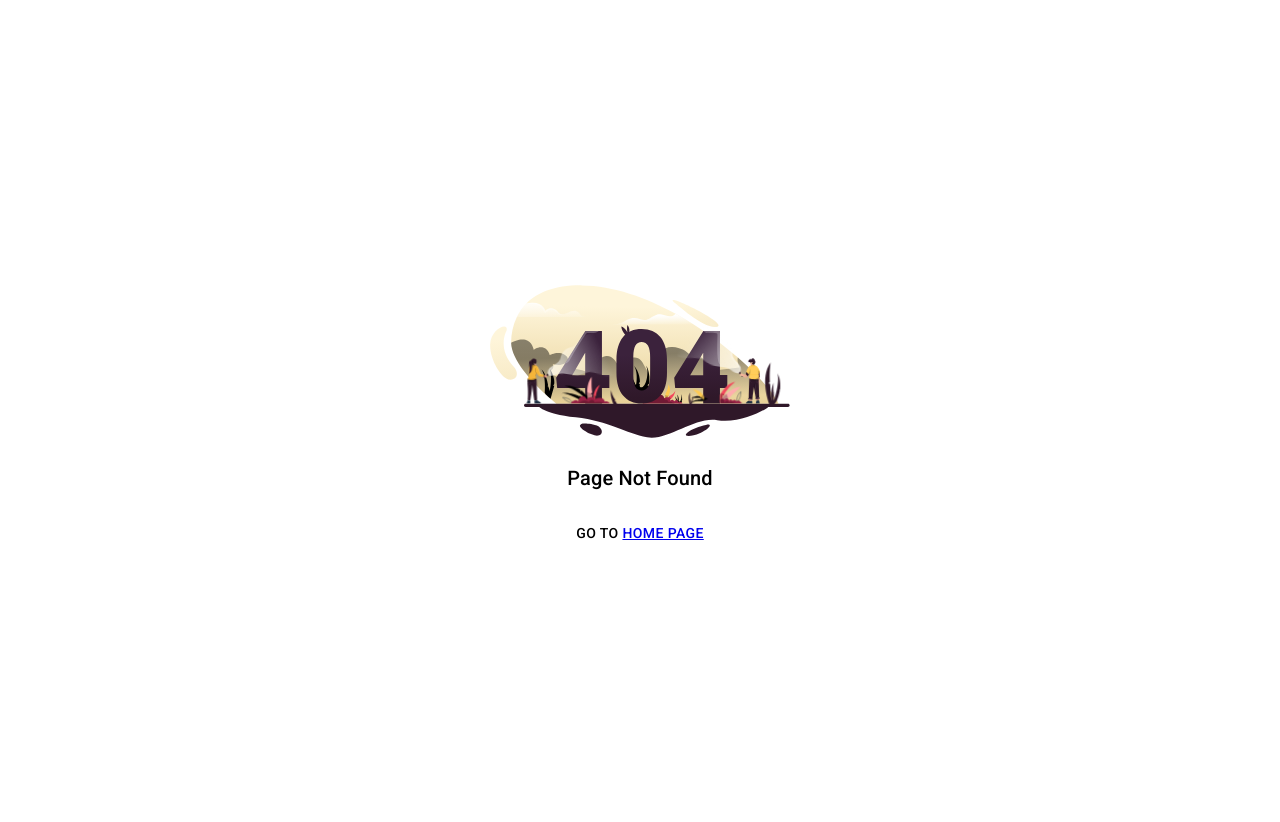
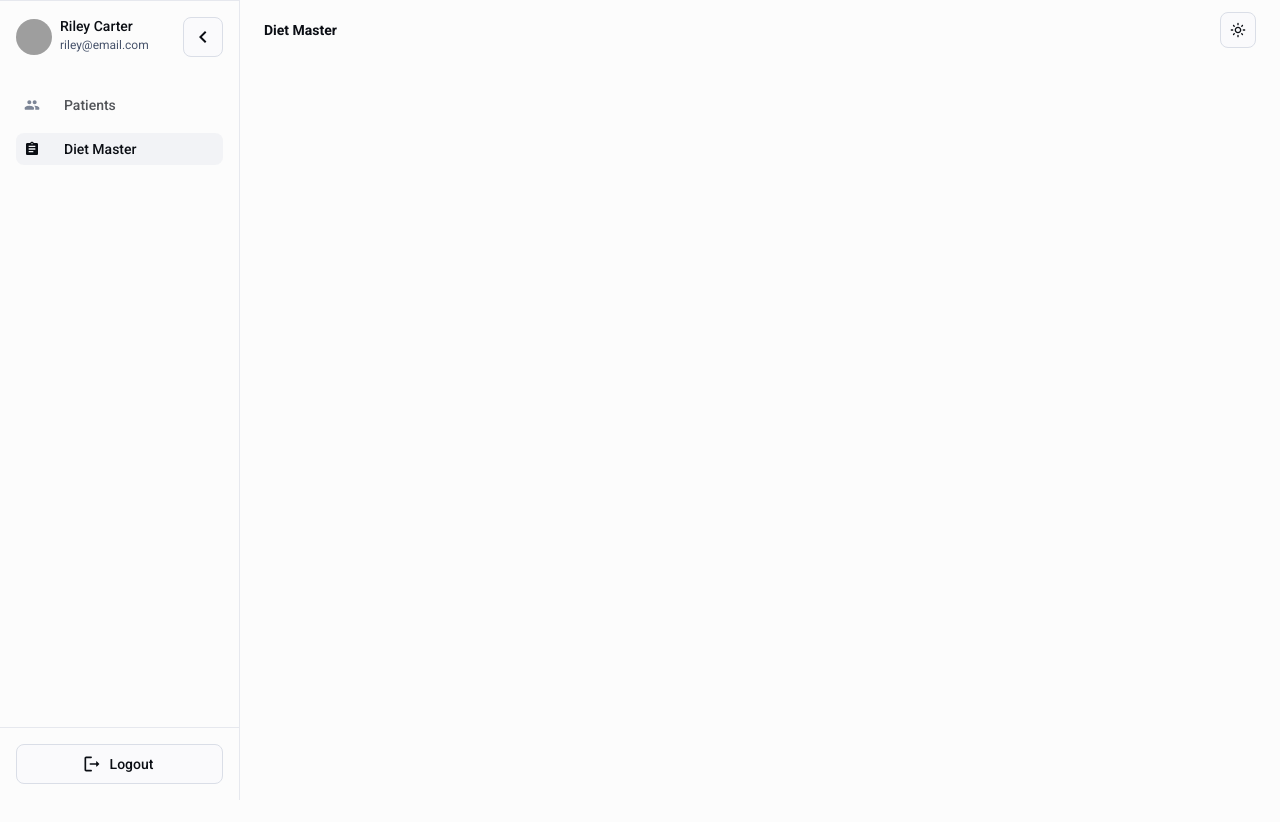
Before and after one commit to ps8847/dietify, a React (Create React App) app: page /diet-master in a window 1280 px wide. Before the commit this address had no page. Shown: the top 822 px of the page. After the commit the page ends 800 px from the top, so only its background shows below. Built offline with nearby package versions, Linux system fonts and the light colour scheme; grey boxes are pictures that could not be loaded.

Commit message:
added diet plan

```diff
--- /dev/null
+++ b/src/Pages/Components/Layout.js
@@ -0,0 +1,55 @@
+import React from 'react';
+import { Outlet } from 'react-router-dom'; // Import Outlet for nested routes
+import CssBaseline from '@mui/material/CssBaseline';
+import Box from '@mui/material/Box';
+import Stack from '@mui/material/Stack';
+import SideMenu from './SideMenu'; // Common Sidebar
+import AppNavbar from './AppNavbar'; // Common Navbar
+import Header from './Header'; // Common Header
+import AppTheme from "../../Theme/shared-theme/AppTheme";
+import {
+  chartsCustomizations,
+  dataGridCustomizations,
+  treeViewCustomizations,
+} from './DashboardComponents/theme/customizations';
+
+const xThemeComponents = {
+  ...chartsCustomizations,
+  ...dataGridCustomizations,
+  ...treeViewCustomizations,
+};
+
+export default function Layout({ AppnavHeading, HeaderHeading }) {
+  return (
+    <AppTheme themeComponents={xThemeComponents}>
+      <CssBaseline enableColorScheme />
+      <Box sx={{ display: 'flex' }}>
+        <SideMenu />  {/* Sidebar remains common */}
+        <AppNavbar AppnavHeading={AppnavHeading} />  {/* Navbar remains common */}
+        <Box
+          component="main"
+          sx={(theme) => ({
+            flexGrow: 1,
+            backgroundColor: theme.vars
+              ? `rgba(${theme.vars.palette.background.defaultChannel} / 1)`
+              : theme.palette.background.default,
+            overflow: 'auto',
+          })}
+        >
+          <Stack
+            spacing={2}
+            sx={{
+              alignItems: 'center',
+              mx: 3,
+              pb: 10,
+              mt: { xs: 8, md: 0 },
+            }}
+          >
+            <Header HeaderHeading={HeaderHeading} />  {/* Header for the current page */}
+            <Outlet />  {/* Renders the nested components */}
+          </Stack>
+        </Box>
+      </Box>
+    </AppTheme>
+  );
+}
--- a/src/Pages/Components/MenuContent.js
+++ b/src/Pages/Components/MenuContent.js
@@ -2,37 +2,57 @@ import * as React from 'react';
 import List from '@mui/material/List';
 import ListItem from '@mui/material/ListItem';
 import ListItemButton from '@mui/material/ListItemButton';
-import ListItemIcon from '@mui/material/ListItemIcon';
 import ListItemText from '@mui/material/ListItemText';
 import Stack from '@mui/material/Stack';
 import PeopleRoundedIcon from '@mui/icons-material/PeopleRounded';
+import AssignmentIcon from '@mui/icons-material/Assignment';
 import { styled } from '@mui/material/styles';
+import { useNavigate, useLocation } from 'react-router-dom'; // Import useNavigate and useLocation
 
 // Define icon size adjustments based on open state
 const IconWrapper = styled('div')(({ open }) => ({
+  // minWidth: '40px',  // Ensure a minimum width for consistent spacing
+  display: 'flex',
+  justifyContent: open ? 'flex-start' : 'center',
   '& svg': {
-    fontSize: open ? 'default' : '32px', // Change the size here for collapsed
+    fontSize: open ? '24px' : '32px',  // Adjust size for collapsed view
+    transition: 'font-size 0.3s',  // Smooth transition between sizes
   },
 }));
 
 const mainListItems = [
-  { text: 'Patients', icon: <PeopleRoundedIcon /> },
+  { text: 'Patients', icon: <PeopleRoundedIcon />, route: '/patients' },
+  { text: 'Diet Master', icon: <AssignmentIcon />, route: '/diet-master' },
 ];
 
 export default function MenuContent({ open }) {
+  const navigate = useNavigate(); // Initialize navigate
+  const location = useLocation(); // Get the current location
+
+  const handleNavigation = (route) => {
+    navigate(route); // Navigate to the selected route
+  };
+
   return (
     <Stack sx={{ flexGrow: 1, p: 1, justifyContent: 'space-between' }}>
       <List dense>
         {mainListItems.map((item, index) => (
           <ListItem key={index} disablePadding>
-            <ListItemButton selected={index === 0} sx={{ display: 'flex' , alignItems : "center" , justifyContent:"center" }}>
-                <IconWrapper open={open} sx={{ display: 'flex' , alignItems : "center" , justifyContent:"center" }}>
-
-                  {item.icon}
-                </IconWrapper>
-              {/* <ListItemIcon>
-              </ListItemIcon> */}
-              {open && <ListItemText primary={item.text} />}
+            <ListItemButton
+              selected={location.pathname === item.route} // Highlight selected route
+              sx={{
+                display: 'flex',
+                alignItems: 'center',
+                padding: open ? '8px 16px' : '8px 8px',  // Adjust padding based on open state
+                justifyContent: open ? 'flex-start' : 'center',
+                marginBottom: '12px',  // Add margin between list items
+              }}
+              onClick={() => handleNavigation(item.route)} // Add click handler for navigation
+            >
+              <IconWrapper open={open}>
+                {item.icon}
+              </IconWrapper>
+              {open && <ListItemText primary={item.text} sx={{ ml: 2 }} />}  {/* Add margin between icon and text */}
             </ListItemButton>
           </ListItem>
         ))}
--- a/src/Pages/Components/SideMenuMobile.js
+++ b/src/Pages/Components/SideMenuMobile.js
@@ -8,7 +8,7 @@ import Stack from '@mui/material/Stack';
 import Typography from '@mui/material/Typography';
 import LogoutRoundedIcon from '@mui/icons-material/LogoutRounded';
 import NotificationsRoundedIcon from '@mui/icons-material/NotificationsRounded';
-
+import ColorModeIconDropdown from '../../Theme/shared-theme/ColorModeIconDropdown';
 import MenuButton from './MenuButton';
 import MenuContent from './MenuContent';
 import CardAlert from './CardAlert';
@@ -47,8 +47,8 @@ function SideMenuMobile({ open, toggleDrawer }) {
               Riley Carter
             </Typography>
           </Stack>
-          <MenuButton showBadge>
-            <NotificationsRoundedIcon />
+          <MenuButton>
+            <ColorModeIconDropdown />
           </MenuButton>
         </Stack>
         <Divider />
--- /dev/null
+++ b/src/Pages/DietsPage/Diet-Master.jsx
@@ -0,0 +1,10 @@
+import React from 'react'
+import Dashboard from '../Components/Dashboard'
+
+function DietMaster() {
+  return (
+    null
+  )
+}
+
+export default DietMaster
--- a/src/Pages/HomePage/Home-Page.jsx
+++ b/src/Pages/HomePage/Home-Page.jsx
@@ -1,7 +1,20 @@
-import React from 'react'
-import { Link } from 'react-router-dom'
+import React, { useEffect } from 'react'
+import { Link, useNavigate } from 'react-router-dom'
 
 function HomePage() {
+
+  let login = false;
+
+  let navigate  = useNavigate();
+
+  useEffect(() => {
+
+    if(login == false){
+      navigate("/auth/SignUp")
+    }
+
+  } , [])
+
   return (
     <>
     <h2>
--- a/src/Pages/PatientsPage/Components/MainGrid.js
+++ b/src/Pages/PatientsPage/Components/MainGrid.js
@@ -93,7 +93,7 @@ export default function MainGrid() {
     <Box sx={{ width: "100%", maxWidth: { sm: "100%", md: "1700px" } }}>
       {/* Add Patient Button */}
 
-      {
+      {/* {
         addPatients == false &&
       <Button
         variant="contained"
@@ -103,7 +103,7 @@ export default function MainGrid() {
       >
         Add Patient ( Popup)
       </Button>
-      }
+      } */}
 
       <Button
         variant="contained"
@@ -111,7 +111,7 @@ export default function MainGrid() {
         sx={{ mb: 2 }}
         onClick={() => setaddPatients(!addPatients)}
       >
-        {addPatients == false ? "Add Patient (Page)" : "View All Patients" }
+        {addPatients == false ? "Add Patient" : "View All Patients" }
       </Button>
 
       {/* Patient Form Modal */}
--- a/src/Pages/PatientsPage/Patient-Form.jsx
+++ b/src/Pages/PatientsPage/Patient-Form.jsx
@@ -172,7 +172,7 @@ export default function PatientFormPage() {
           sx={{ mt: 3 }}
         >
           <Button type="submit" variant="contained" color="primary">
-            Add Traveller
+            Add Patient
           </Button>
         </Stack>
       </form>
--- a/src/Pages/PatientsPage/Patient-Page.jsx
+++ b/src/Pages/PatientsPage/Patient-Page.jsx
@@ -4,7 +4,7 @@ import MainGrid from './Components/MainGrid'
 
 function PatientPage() {
   return (
-    <Dashboard AppnavHeading={"Patients"} HeaderHeading={"Patients"} MainGrid={<MainGrid />}/>
+    <MainGrid />
   )
 }
 
--- a/src/Pages/SignUpPage/Components/Signup/SignInCard.js
+++ b/src/Pages/SignUpPage/Components/Signup/SignInCard.js
@@ -17,6 +17,7 @@ import ForgotPassword from "./ForgotPassword";
 import { GoogleIcon, FacebookIcon, SitemarkIcon } from "./CustomIcons";
 import { Visibility, VisibilityOff } from "@mui/icons-material";
 import { IconButton, InputAdornment } from "@mui/material";
+import { useNavigate } from "react-router-dom";
 
 const Card = styled(MuiCard)(({ theme }) => ({
   display: "flex",
@@ -72,30 +73,33 @@ export default function SignInCard({ModeToggler}) {
     });
   };
 
+  let navigate = useNavigate();
+
   const validateInputs = () => {
     const email = document.getElementById("email");
     const password = document.getElementById("password");
 
     let isValid = true;
 
-    if (!email.value || !/\S+@\S+\.\S+/.test(email.value)) {
-      setEmailError(true);
-      setEmailErrorMessage("Please enter a valid email address.");
-      isValid = false;
-    } else {
-      setEmailError(false);
-      setEmailErrorMessage("");
-    }
+    // if (!email.value || !/\S+@\S+\.\S+/.test(email.value)) {
+    //   setEmailError(true);
+    //   setEmailErrorMessage("Please enter a valid email address.");
+    //   isValid = false;
+    // } else {
+    //   setEmailError(false);
+    //   setEmailErrorMessage("");
+    // }
 
-    if (!password.value || password.value.length < 6) {
-      setPasswordError(true);
-      setPasswordErrorMessage("Password must be at least 6 characters long.");
-      isValid = false;
-    } else {
-      setPasswordError(false);
-      setPasswordErrorMessage("");
-    }
+    // if (!password.value || password.value.length < 6) {
+    //   setPasswordError(true);
+    //   setPasswordErrorMessage("Password must be at least 6 characters long.");
+    //   isValid = false;
+    // } else {
+    //   setPasswordError(false);
+    //   setPasswordErrorMessage("");
+    // }
 
+    navigate("/patients")
     return isValid;
   };
 
--- a/src/Pages/SignUpPage/Components/Signup/SignInSide.js
+++ b/src/Pages/SignUpPage/Components/Signup/SignInSide.js
@@ -8,7 +8,6 @@ import Content from './Content';
 import TemplateFrame from './TemplateFrame';
 import { AppBar, Box, styled, Toolbar } from '@mui/material';
 import ToggleColorMode from './ToggleColorMode';
-
 
 export default function SignInSide() {
   const [mode, setMode] = React.useState('light');
--- a/src/Routes/Route.js
+++ b/src/Routes/Route.js
@@ -4,7 +4,8 @@ import HomePage from "../Pages/HomePage/Home-Page";
 import SignUp from "../Pages/SignUpPage/Sign-Up";
 import PageNotFound from "../Pages/ErrorPage/PageNotFound/Page-Not-Found";
 import PatientPage from "../Pages/PatientsPage/Patient-Page";
-import PatientFormPage from "../Pages/PatientsPage/Patient-Form";
+import DietMaster from "../Pages/DietsPage/Diet-Master";
+import Layout from "../Pages/Components/Layout";
 
 const router = createBrowserRouter([
   {
@@ -15,18 +16,33 @@ const router = createBrowserRouter([
   {
     path: "auth/SignUp",
     exact: true,
-    element: <SignUp/>,
+    element: <SignUp />,
   },
   {
     path: "patients",
-    exact: true,
-    element: <PatientPage/>,
+    element: <Layout AppnavHeading="Patients" HeaderHeading="Patients" />,  // Wrap Patients in Layout
+    children: [
+      {
+        index: true,
+        element: <PatientPage />,
+      },
+    ],
+  },
+  {
+    path: "diet-master",
+    element: <Layout AppnavHeading="Diet Master" HeaderHeading="Diet Master" />,  // Wrap Diet Master in Layout
+    children: [
+      {
+        index: true,
+        element: <DietMaster />,
+      },
+    ],
   },
   {
     path: "*",
     exact: true,
-    element: <PageNotFound/>,
-  }
+    element: <PageNotFound />,
+  },
 ]);
 
 export default router;
```
